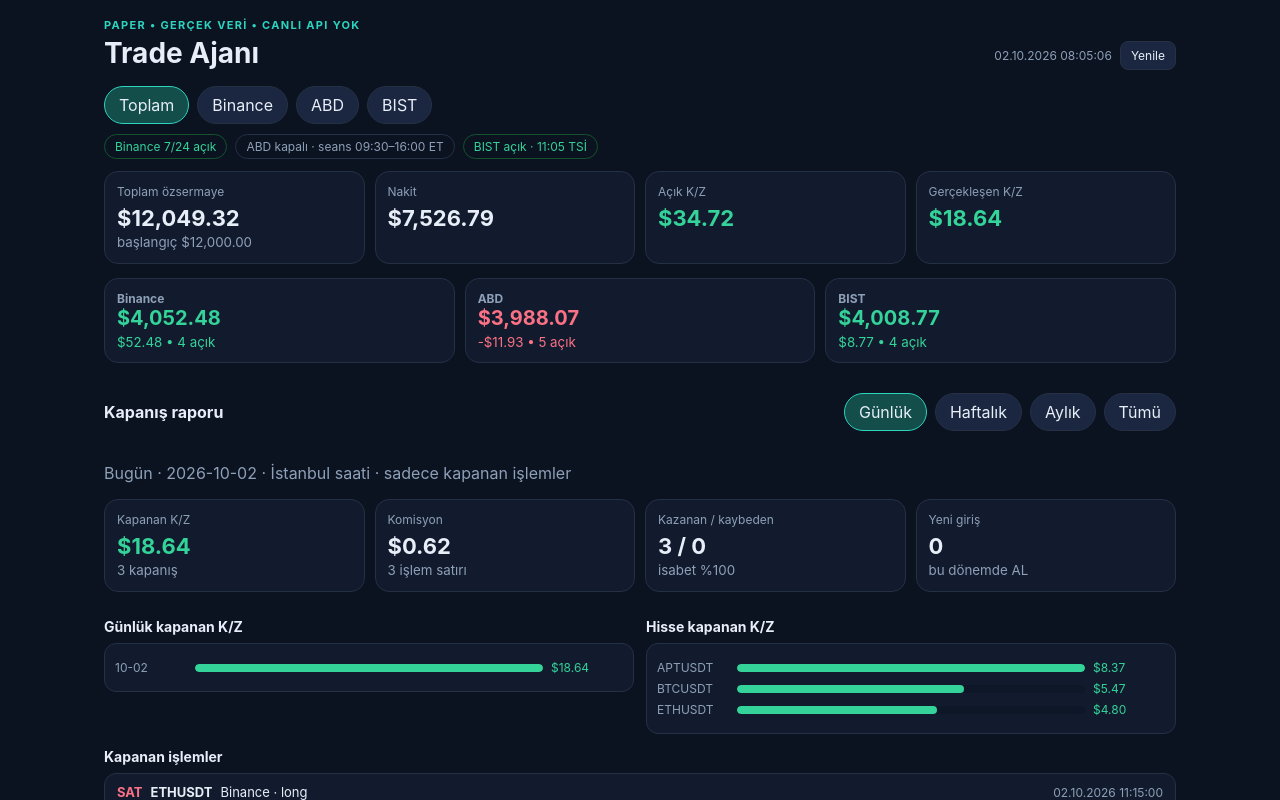
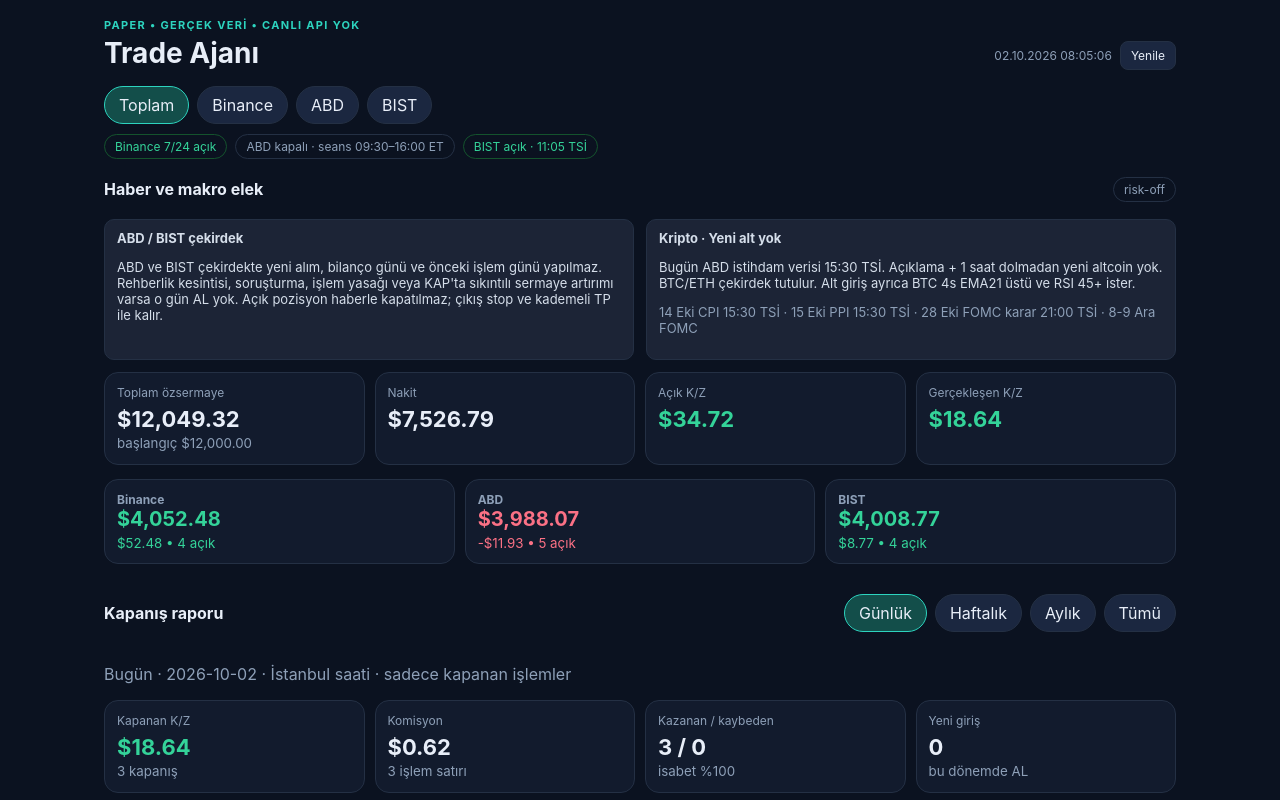
Before and after one commit to Cihan-Uzun/trade-ajan-dashboard, a Next.js app: page / in a window 1280 px wide. Shown: the top 800 px of the page. Built offline with nearby package versions, Linux system fonts and the light colour scheme; no server answers.

Commit message:
ABD/BIST haber-bilanco elegi ve kripto makro filtresi

```diff
--- a/app/page.js
+++ b/app/page.js
@@ -267,6 +267,26 @@ export default function Page() {
         ))}
       </div>
 
+      {state?.filters && (
+        <section className="report">
+          <div className="sec-h">
+            <h2>Haber ve makro elek</h2>
+            <span className={state.filters.stance === "risk-off" ? "sess" : "sess on"}>{state.filters.stance}</span>
+          </div>
+          <div className="charts">
+            <article className="note">
+              <b>ABD / BIST çekirdek</b>
+              <p>{state.filters.equity?.reason}</p>
+            </article>
+            <article className="note">
+              <b>Kripto · {state.filters.crypto?.label}</b>
+              <p>{state.filters.crypto?.reason}</p>
+              <p className="muted">{(state.filters.crypto?.next || []).join(" · ")}</p>
+            </article>
+          </div>
+        </section>
+      )}
+
       {loading && <p className="muted">Yükleniyor…</p>}
       {err && <p className="err">Veri hatası: {err}</p>}
 
--- a/data/state.json
+++ b/data/state.json
@@ -530,5 +530,23 @@
         }
       ]
     }
+  },
+  "filters": {
+    "updated_at": "2026-10-02T08:18:00+00:00",
+    "stance": "risk-off",
+    "equity": {
+      "label": "Bilanço ve haber eleği açık",
+      "reason": "ABD ve BIST çekirdekte yeni alım, bilanço günü ve önceki işlem günü yapılmaz. Rehberlik kesintisi, soruşturma, işlem yasağı veya KAP'ta sıkıntılı sermaye artırımı varsa o gün AL yok. Açık pozisyon haberle kapatılmaz; çıkış stop ve kademeli TP ile kalır."
+    },
+    "crypto": {
+      "label": "Yeni alt yok",
+      "reason": "Bugün ABD istihdam verisi 15:30 TSİ. Açıklama + 1 saat dolmadan yeni altcoin yok. BTC/ETH çekirdek tutulur. Alt giriş ayrıca BTC 4s EMA21 üstü ve RSI 45+ ister.",
+      "next": [
+        "14 Eki CPI 15:30 TSİ",
+        "15 Eki PPI 15:30 TSİ",
+        "28 Eki FOMC karar 21:00 TSİ",
+        "8-9 Ara FOMC"
+      ]
+    }
   }
 }
```
